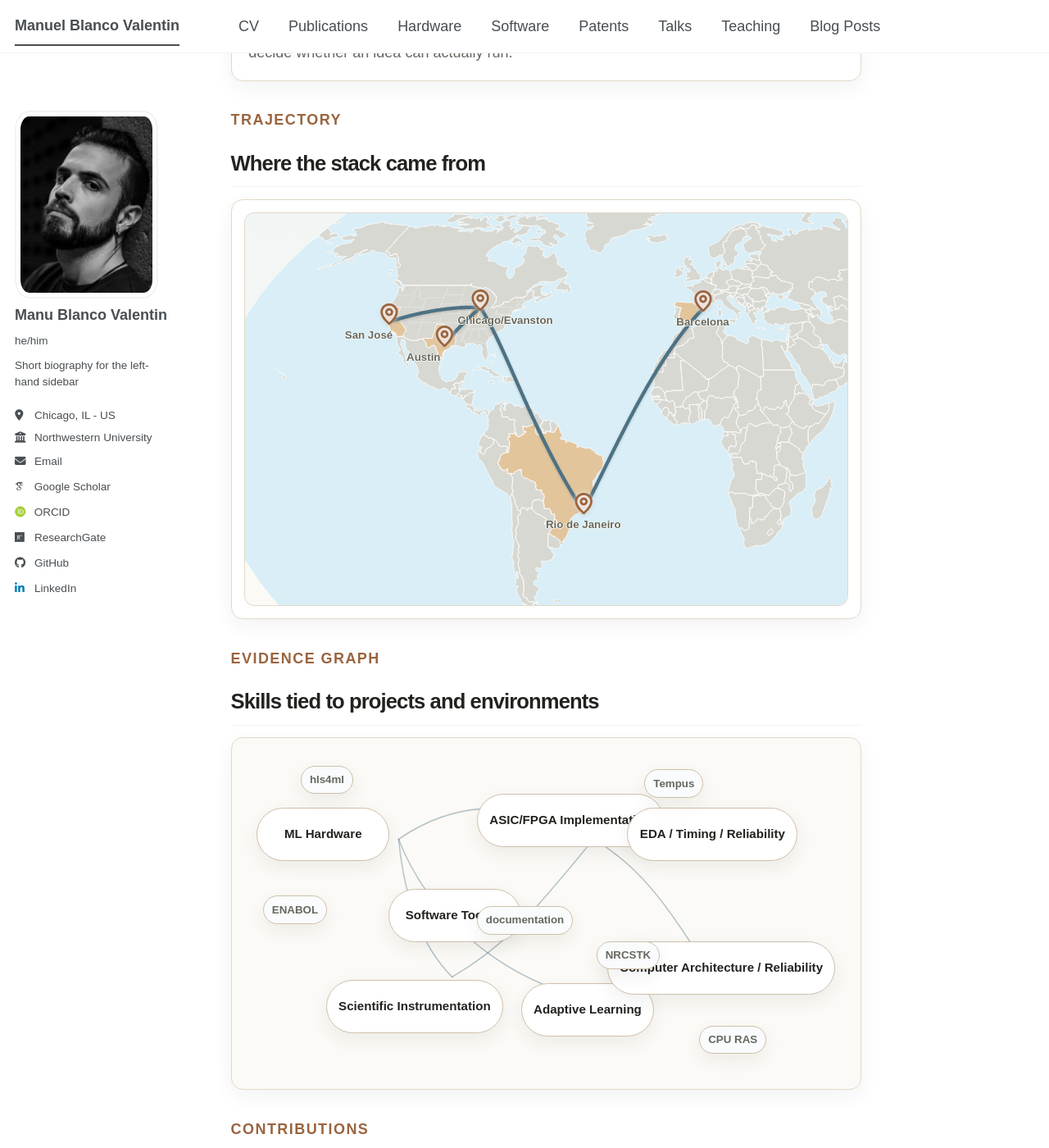
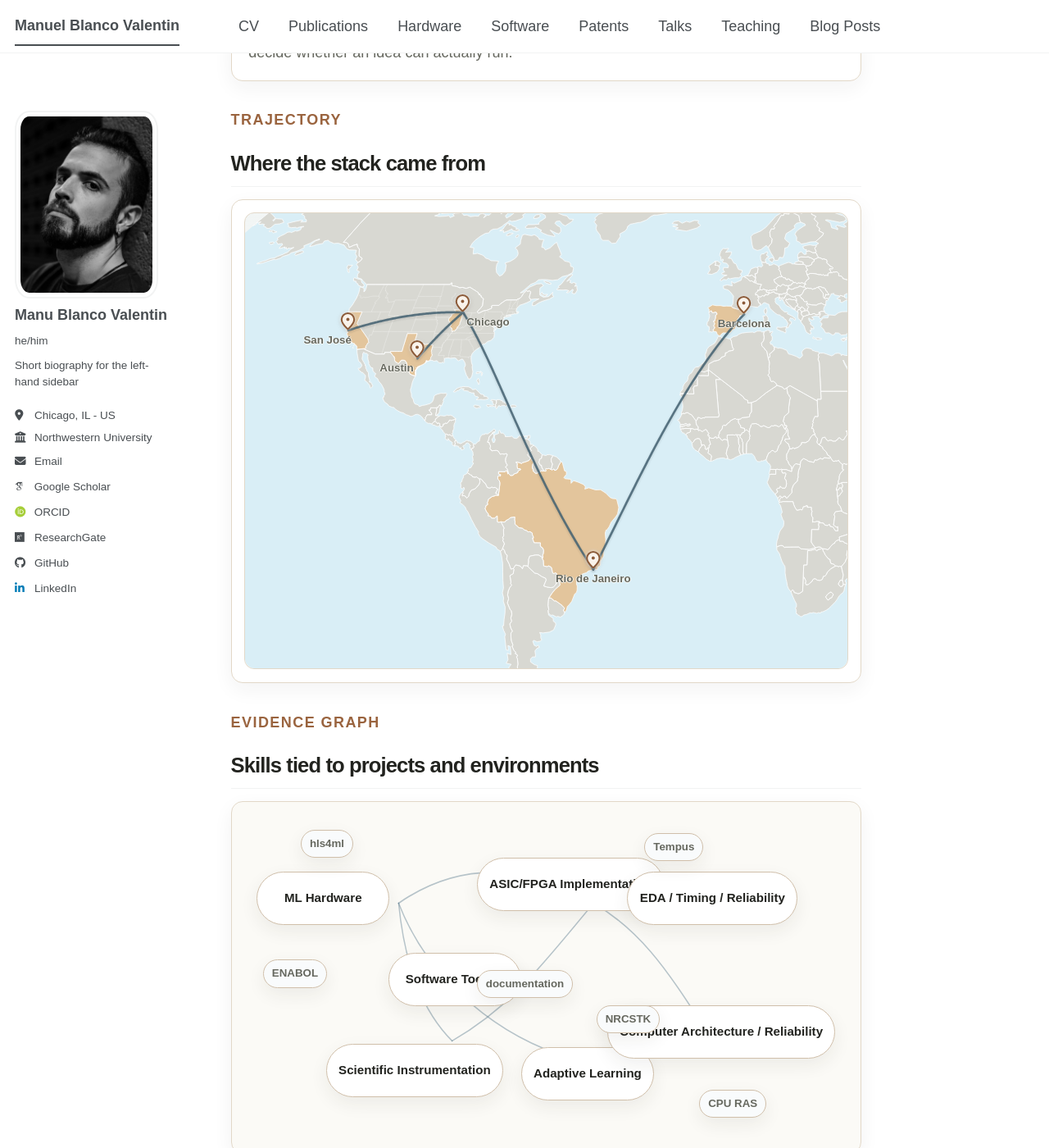
Before and after one commit to manuelblancovalentin/manuelblancovalentin.github.io, a Jekyll site: the page built from _pages/about.md, in a window 1280 px wide and 1400 px high, scrolled down 2223 px. Shown: the whole window at 82% size. Built offline with Jekyll 4.4.1, drawn with Linux system fonts in a browser that asks for light colours; some web fonts are replaced; a script bundle is joined from its source files by our own code; library files that are not in the unit come from our copies.

Commit message:
Polish trajectory map routes

```diff
--- a/_includes/landing-trajectory.html
+++ b/_includes/landing-trajectory.html
@@ -1,6 +1,7 @@
 <div class="landing-trajectory" aria-label="Professional and academic trajectory">
-  <div class="landing-trajectory__map" aria-hidden="false" style="--landing-trajectory-aspect: 958.8 / 624;">
+  <div class="landing-trajectory__map" aria-hidden="false" style="--landing-trajectory-aspect: 758.8 / 574;">
     <img class="landing-trajectory__basemap" src="/images/maps/trajectory-map.svg" alt="Cropped world map showing the trajectory Barcelona to Rio de Janeiro to Chicago to San Jose to Chicago to Austin" loading="lazy">
+    {% include landing-trajectory-routes.svg %}
 
     <button class="landing-trajectory__pin landing-trajectory__pin--barcelona" type="button" onmouseenter="this.classList.add('is-active')" onmouseleave="this.classList.remove('is-active')" onfocus="this.classList.add('is-active')" onblur="this.classList.remove('is-active')" onclick="this.classList.add('is-active')">
       {% include lucide-icon.html name="map-pin" class="landing-trajectory__pin-icon" size=25 %}
@@ -24,10 +25,10 @@
 
     <button class="landing-trajectory__pin landing-trajectory__pin--chicago" type="button" onmouseenter="this.classList.add('is-active')" onmouseleave="this.classList.remove('is-active')" onfocus="this.classList.add('is-active')" onblur="this.classList.remove('is-active')" onclick="this.classList.add('is-active')">
       {% include lucide-icon.html name="map-pin" class="landing-trajectory__pin-icon" size=25 %}
-      <span class="landing-trajectory__label">Chicago/Evanston</span>
+      <span class="landing-trajectory__label">Chicago</span>
       <span class="landing-tooltip" role="tooltip">
         <strong>Ph.D. at Northwestern</strong>
-        <span>Chicago / Evanston, USA</span>
+        <span>Chicago, USA</span>
         <em>ASIC/FPGA design · ML accelerators · scientific instrumentation · hls4ml · neuromorphic learning</em>
       </span>
     </button>
--- a/_sass/layout/_landing.scss
+++ b/_sass/layout/_landing.scss
@@ -215,7 +215,7 @@ html[data-theme='dark'] .landing-skill-graph {
 
 .landing-trajectory__map {
   position: relative;
-  aspect-ratio: var(--landing-trajectory-aspect, 958.8 / 624);
+  aspect-ratio: var(--landing-trajectory-aspect, 758.8 / 574);
   min-height: 320px;
   overflow: visible;
   background:
@@ -223,6 +223,47 @@ html[data-theme='dark'] .landing-skill-graph {
     var(--landing-panel-soft);
   border: 1px solid var(--landing-border);
   border-radius: 12px;
+}
+
+.landing-trajectory__routes {
+  position: absolute;
+  inset: 0;
+  width: 100%;
+  height: 100%;
+  pointer-events: none;
+}
+
+.landing-trajectory__route-visible {
+  fill: none;
+  stroke: color-mix(in srgb, var(--landing-accent) 72%, #24323a);
+  stroke-linecap: round;
+  stroke-linejoin: round;
+  stroke-width: 2.7;
+  filter: url(#landing-route-glow);
+  opacity: 0.86;
+  vector-effect: non-scaling-stroke;
+}
+
+.landing-trajectory__route-hit {
+  fill: none;
+  stroke: transparent;
+  stroke-linecap: round;
+  stroke-linejoin: round;
+  stroke-width: 15;
+  pointer-events: stroke;
+  vector-effect: non-scaling-stroke;
+}
+
+.landing-trajectory__route-leg:hover .landing-trajectory__route-visible,
+.landing-trajectory__route-leg:focus-within .landing-trajectory__route-visible {
+  stroke: color-mix(in srgb, var(--landing-warm) 70%, var(--landing-accent));
+  stroke-width: 3.4;
+  opacity: 1;
+}
+
+html[data-theme='dark'] .landing-trajectory__route-visible {
+  stroke: color-mix(in srgb, var(--landing-accent) 84%, #ffffff);
+  opacity: 0.9;
 }
 
 .landing-trajectory__basemap {
@@ -268,21 +309,27 @@ html[data-theme='dark'] .landing-trajectory__basemap {
   z-index: 5;
 }
 
-.landing-trajectory__pin--barcelona { left: 76.011%; top: 24.423%; }
-.landing-trajectory__pin--rio { left: 56.181%; top: 75.960%; }
-.landing-trajectory__pin--chicago { left: 39.076%; top: 24.031%; }
-.landing-trajectory__pin--sanjose { left: 23.992%; top: 27.657%; }
-.landing-trajectory__pin--austin { left: 33.079%; top: 33.340%; }
+.landing-trajectory__pin--barcelona { left: 82.866%; top: 22.195%; }
+.landing-trajectory__pin--rio { left: 57.810%; top: 78.222%; }
+.landing-trajectory__pin--chicago { left: 36.196%; top: 21.768%; }
+.landing-trajectory__pin--sanjose { left: 17.137%; top: 25.710%; }
+.landing-trajectory__pin--austin { left: 28.619%; top: 31.889%; }
 
 .landing-trajectory__pin-icon {
-  width: 1.55rem;
-  height: 1.55rem;
-  color: var(--landing-warm);
-  fill: color-mix(in srgb, var(--landing-panel) 82%, var(--landing-warm));
+  width: 1.28rem;
+  height: 1.28rem;
+  color: #8c5b39;
+  fill: color-mix(in srgb, #fff 75%, #e5c9a5);
   filter:
-    drop-shadow(0 0 0.18rem color-mix(in srgb, var(--landing-panel) 82%, transparent))
-    drop-shadow(0 0.08rem 0.08rem rgba(45, 38, 28, 0.18));
-  stroke-width: 2.35;
+    drop-shadow(0 0 0.12rem color-mix(in srgb, var(--landing-panel) 90%, transparent))
+    drop-shadow(0 0.08rem 0.12rem rgba(45, 38, 28, 0.22));
+  stroke-width: 2.15;
+}
+
+.landing-trajectory__pin-icon circle {
+  fill: #8c5b39;
+  stroke: color-mix(in srgb, #fff 84%, #e5c9a5);
+  stroke-width: 1.8;
 }
 
 .landing-trajectory__label {
@@ -292,9 +339,9 @@ html[data-theme='dark'] .landing-trajectory__basemap {
   font-weight: 800;
   line-height: 1.1;
   text-shadow:
-    0 1px 0 var(--landing-panel-soft),
-    1px 0 0 var(--landing-panel-soft),
-    -1px 0 0 var(--landing-panel-soft);
+    0 1px 0 color-mix(in srgb, var(--landing-panel-soft) 85%, transparent),
+    1px 0 0 color-mix(in srgb, var(--landing-panel-soft) 85%, transparent),
+    -1px 0 0 color-mix(in srgb, var(--landing-panel-soft) 85%, transparent);
 }
 
 .landing-trajectory__pin--sanjose .landing-trajectory__label,
```
Also changed, not shown: scripts/generate_trajectory_map.mjs (+53 -17 lines), _includes/landing-trajectory-routes.svg (added), images/maps/trajectory-map.svg.
